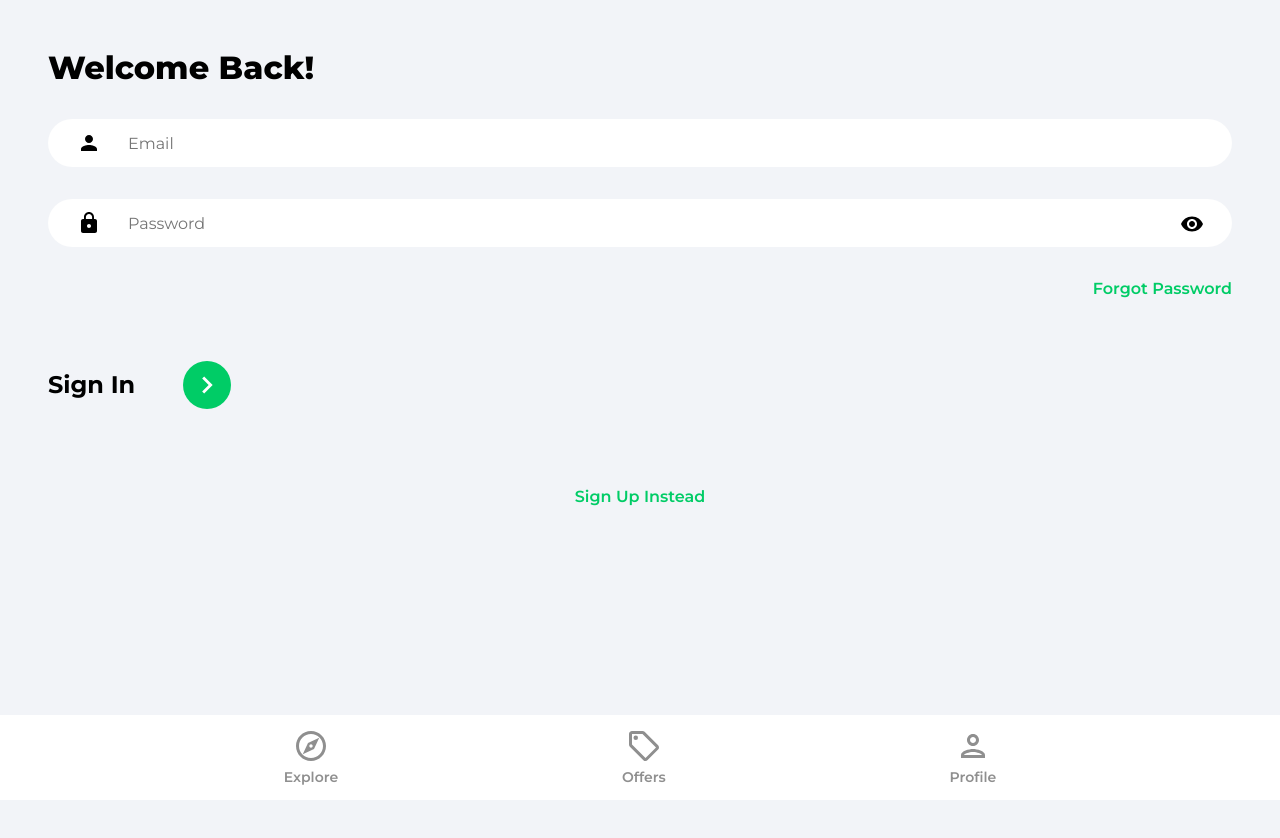
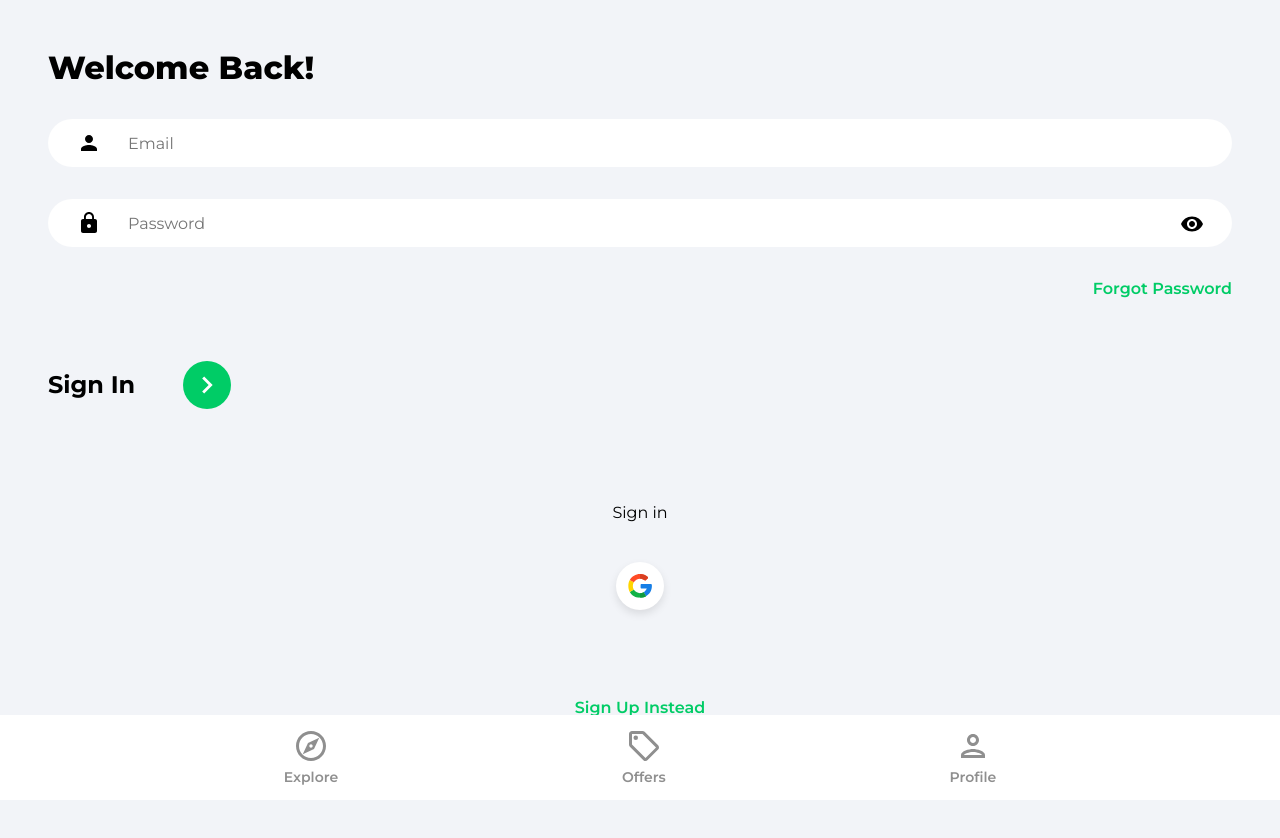
Before and after one commit to garrettdurbin/house-marketplace-app, a React (Create React App) app: page /sign-in in a window 1280 px wide. Shown: the top 838 px of the page. Before the commit the page ends 800 px from the top, so only its background shows below. Built offline with nearby package versions, Linux system fonts and the light colour scheme.

Commit message:
Added Gootgle Auth and fixed CSS issue with SignIn/Signup

```diff
--- /dev/null
+++ b/src/components/OAuth.jsx
@@ -0,0 +1,46 @@
+import { useLocation, useNavigate } from 'react-router-dom'
+import { getAuth, signInWithPopup, GoogleAuthProvider } from 'firebase/auth'
+import { doc, setDoc, getDoc, serverTimestamp } from 'firebase/firestore'
+import { db } from '../firebase.config'
+import { toast } from 'react-toastify'
+import googleIcon from '../assets/svg/googleIcon.svg'
+
+function OAuth() {
+  const navigate = useNavigate()
+  const location = useLocation()
+
+  const onGoogleClick = async () => {
+    try {
+      const auth = getAuth()
+      const provider = new GoogleAuthProvider()
+      const result = await signInWithPopup(auth, provider)
+      const user = result.user
+      // Check for user
+      const docRef = doc(db, 'users', user.uid)
+      const docSnap = await getDoc(docRef)
+
+      // If user, doesn't exist, create user
+      if (!docSnap.exists()) {
+        await setDoc(doc(db, 'users', user.uid), {
+          name: user.displayName,
+          email: user.email,
+          timestamp: serverTimestamp()
+        })
+      }
+      navigate('/')
+    } catch (error) {
+      toast.error('Could not authorize with Google')
+    }
+  }
+
+  return (
+    <div className='socialLogin'>
+      <p>Sign {location.pathname === '/sign-up' ? 'up' : 'in'}</p>
+      <div className="socialIconDiv" onClick={onGoogleClick}>
+        <img src={googleIcon} alt="google" className="socialIconImg" />
+      </div>
+    </div>
+  )
+}
+
+export default OAuth;
--- a/src/index.css
+++ b/src/index.css
@@ -294,6 +294,7 @@
   font-weight: 600;
   text-align: center;
   margin-bottom: 3rem;
+  min-height: 25vh;
 }
 
 @media (min-width: 1217px) {
--- a/src/pages/SignIn.jsx
+++ b/src/pages/SignIn.jsx
@@ -2,6 +2,7 @@
 import { toast } from 'react-toastify'
 import { Link, useNavigate } from 'react-router-dom'
 import { getAuth, signInWithEmailAndPassword } from 'firebase/auth'
+import OAuth from '../components/OAuth'
 import { ReactComponent as ArrowRightIcon } from '../assets/svg/keyboardArrowRightIcon.svg'
 import visibilityIcon from '../assets/svg/visibilityIcon.svg'
 
@@ -71,7 +72,7 @@
           </div>
         </form>
 
-        {/* Google OAuth */}
+        <OAuth />
 
         <Link to='/sign-up' className='registerLink'>
           Sign Up Instead
--- a/src/pages/SignUp.jsx
+++ b/src/pages/SignUp.jsx
@@ -3,6 +3,7 @@
 import { toast } from 'react-toastify'
 import { getAuth, createUserWithEmailAndPassword, updateProfile } from 'firebase/auth'
 import { setDoc, doc, serverTimestamp } from 'firebase/firestore'
+import OAuth from '../components/OAuth'
 import { db } from '../firebase.config'
 import { ReactComponent as ArrowRightIcon } from '../assets/svg/keyboardArrowRightIcon.svg'
 import visibilityIcon from '../assets/svg/visibilityIcon.svg'
@@ -86,7 +87,7 @@
           </div>
         </form>
 
-        {/* Google OAuth */}
+        <OAuth />
 
         <Link to='/sign-in' className='registerLink'>
           Sign In Instead
```
